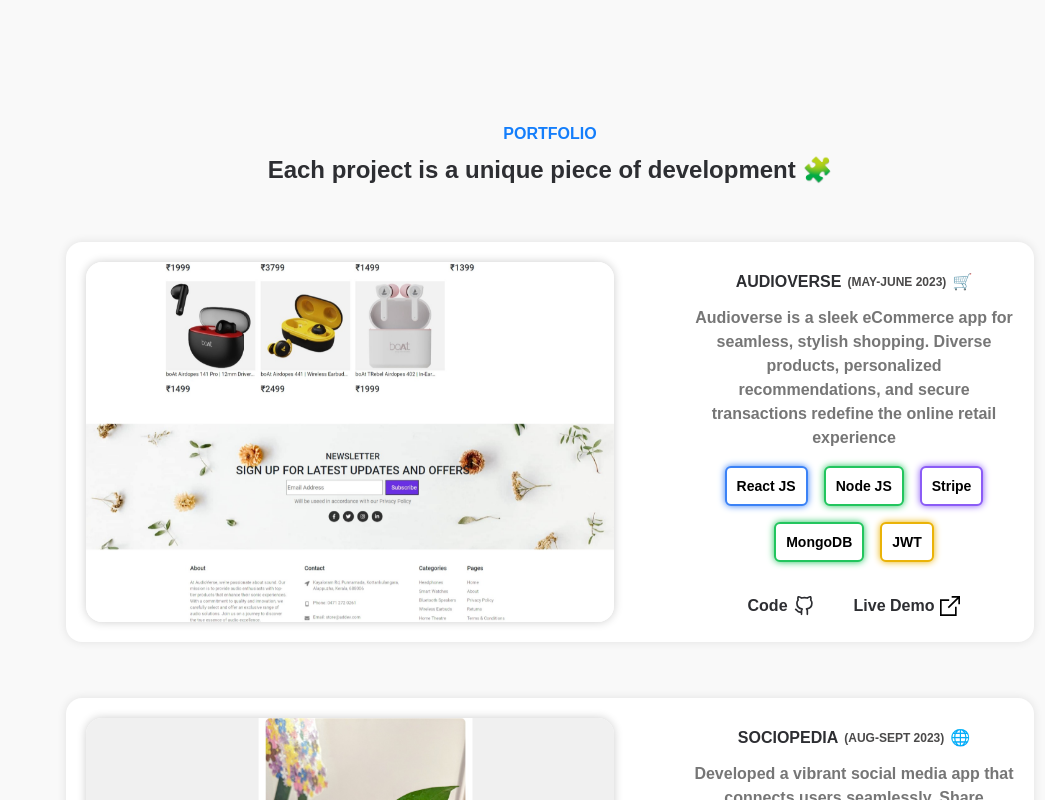
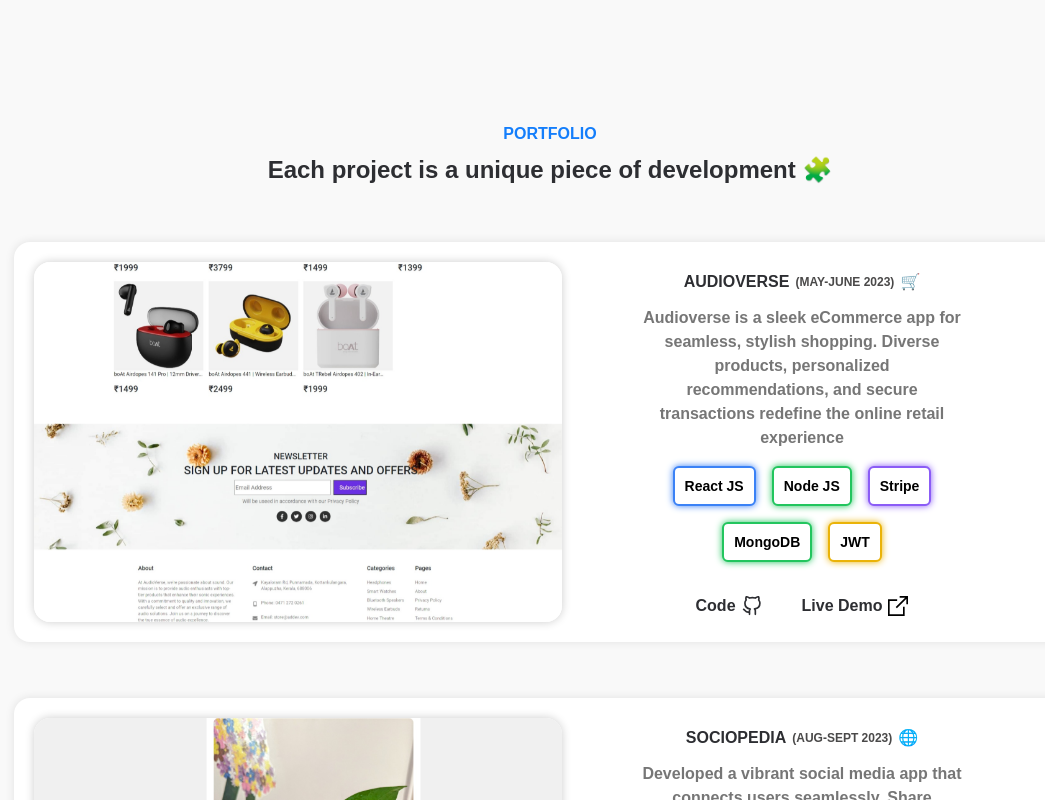
Before and after one commit to Aryan-Dahiya-23/Portfolio, a React (Vite) app: page / in a window 1280 px wide. Shown: the part 1480-2280 px from the top of the page, without its empty margins (90-1135 px from the left). Built offline with nearby package versions, Linux system fonts and the light colour scheme.

Commit message:
changed width

```diff
--- a/src/components/ProjectCard.jsx
+++ b/src/components/ProjectCard.jsx
@@ -35,7 +35,7 @@ const ProjectCard = ({ id, img, title, duration, icon, description, githubLink,
     }, [id]);
 
     return (
-        <div className="flex flex-col w-auto md:max-w-min lg:w-auto items-center lg:items-stretch lg:flex-row max-h-[47.5rem] md:max-h-[47.5rem] lg:max-h-[25rem] gap-12 lg:gap-20 p-5 rounded-2xl shadow-[0_0_10px_rgba(0,0,0,0.1)] bg-[#fff]">
+        <div className="flex flex-col min-w-full md:max-w-min lg:w-auto items-center lg:items-stretch lg:flex-row max-h-[47.5rem] md:max-h-[47.5rem] lg:max-h-[25rem] gap-12 lg:gap-20 p-5 rounded-2xl shadow-[0_0_10px_rgba(0,0,0,0.1)] bg-[#fff]">
 
             <div className={`image-container ${ id !== 'nexus' && (isInView ? 'in-view' : 'reset')}`} id={id}>
                 <a href={liveLink} target="_blank" rel="noopener noreferrer">
--- a/src/components/Projects.jsx
+++ b/src/components/Projects.jsx
@@ -13,12 +13,12 @@ const Projects = () => {
 
     return (
         <section className="flex justify-center items-center py-20 lg:py-40 bg-[#f9f9f9]" id="projects">
-            <div className="flex flex-col px-4 md:px-10 max-w-[90%] md:max-w-[66rem]">
+            <div className="flex flex-col px-4 md:px-10 min-w-[90%] md:max-w-[66rem]">
 
                 <p className="text-center mb-2 font-bold text-[#147efb]">PORTFOLIO</p>
                 <h3 className="text-2xl text-center font-extrabold mb-14 text-[#2d2e32]">Each project is a unique piece of development 🧩</h3>
 
-                <div className="grid justify-center lg:justify-normal gap-14 h-auto w-full">
+                <div className="grid justify-center lg:justify-normal gap-14 h-auto min-w-full">
                     <ProjectCard
                         id='audioverse'
                         img={Audioverse}
```
